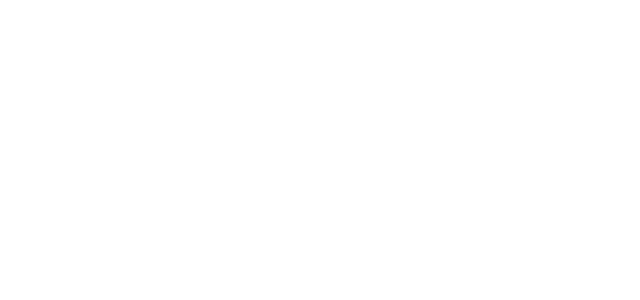
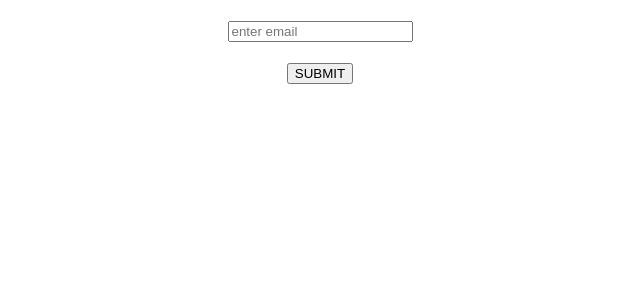
Before and after one commit to AlexandrKhom/dec_react4, a React (Create React App) app: page / in a window 1280 px wide. Shown: the top 300 px of the page, without its empty margins (320-960 px from the left). Built offline with nearby package versions, Linux system fonts and the light colour scheme.

Commit message:
lesson 4.2

```diff
--- a/src/App.js
+++ b/src/App.js
@@ -1,12 +1,54 @@
-import React from 'react';
+import React, {useState} from 'react';
 import './App.css';
 
 function App() {
-  return (
-    <div className="App">
+    // const [firstName, setFirstName] = useState(``)
+    // const [age, setAge] = useState(``)
 
-    </div>
-  );
+    const [userData, setUserData] = useState({firstName: ``, age: ``, email: ``})
+    const submitFu = () => {
+        alert(JSON.stringify(userData, null, 2))
+    }
+
+    const updateFu = (event) => {
+        const {target: {value, name}} = event
+        setUserData({...userData, [name]: value})
+    }
+
+    return (
+        <div className="App">
+            {/*<input*/}
+            {/*    value={userData.firstName}*/}
+            {/*    onChange={({target: {value}})=>updateFu(`firstName`,value)}*/}
+            {/*    type="text"*/}
+            {/*    name="firstName"*/}
+            {/*    placeholder="enter name"*/}
+            {/*/>*/}
+            <br/>
+            <input
+                value={userData.email}
+                // onChange={({target: {value}})=> setAge(value)}
+                //     onChange={({target: {value}})=>updateFu(`email`, value)}
+                onChange={updateFu}
+                type="email"
+                name="email"
+                placeholder="enter email"
+            />
+            <br/>
+            {/*<input*/}
+            {/*    value={userData.age}*/}
+            {/*    // onChange={({target: {value}})=> setAge(value)}*/}
+            {/*    onChange={(event)=>setUserData(event.target.value)}*/}
+            {/*    type="number"*/}
+            {/*    name="age"*/}
+            {/*    placeholder="enter age"*/}
+            {/*/>*/}
+            <br/>
+            <div>
+                <button onClick={submitFu}>SUBMIT</button>
+            </div>
+        </div>
+    );
 }
 
 export default App;
```
